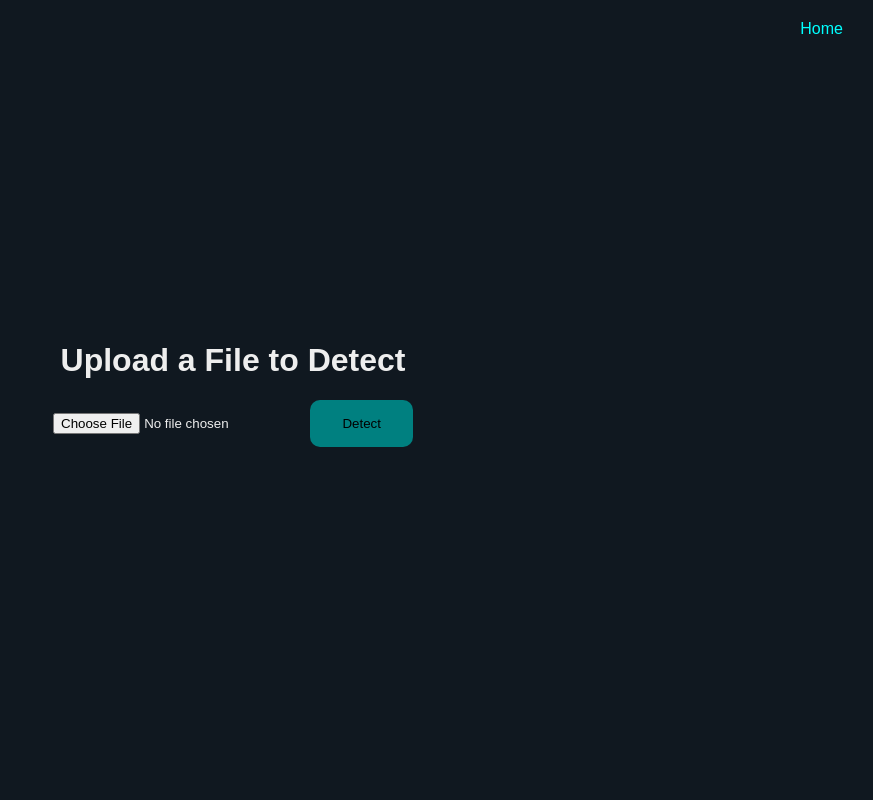
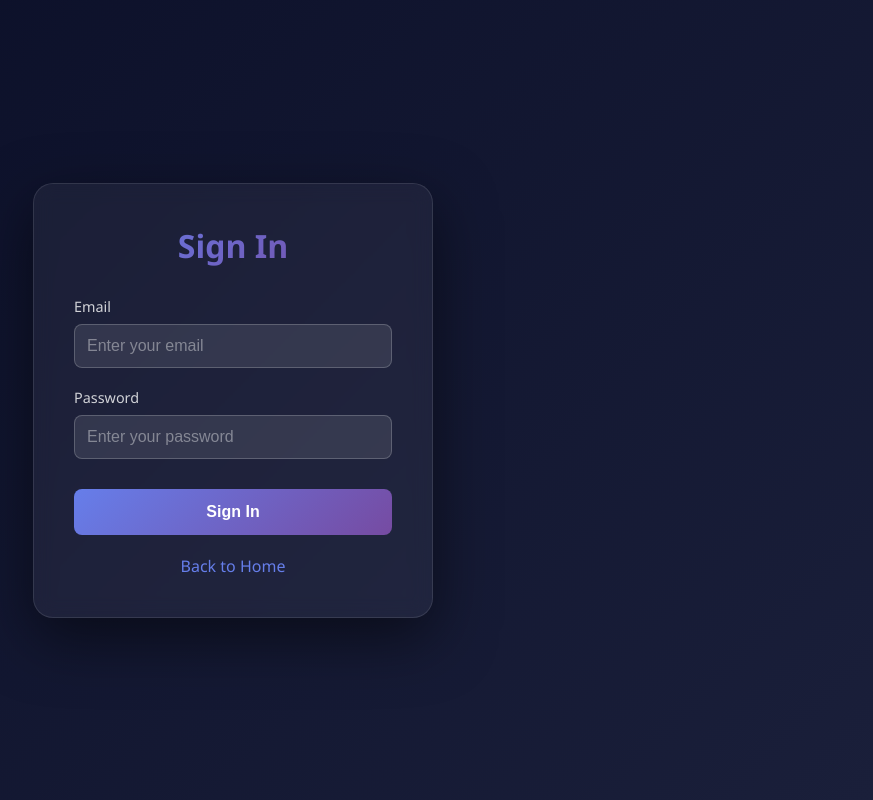
Before and after one commit to aqeefrusydan-hub/fyp-faceguardAI, a Flask app: page /extension in a window 1280 px wide. Shown: the whole page, without its empty margins (407-1280 px from the left). Run offline with Flask 3, Linux system fonts and the light colour scheme.

Commit message:
Refactor index.html for login functionality
Updated the HTML structure for the login page, including styles and form elements for user authentication.

```diff
--- a/templates/index.html
+++ b/templates/index.html
@@ -2,80 +2,160 @@
 <html lang="en">
 <head>
     <meta charset="UTF-8">
-  <meta name="viewport" content="width=device-width,initial-scale=1">
-  <title>Get Started - Deepfake</title>
+    <meta name="viewport" content="width=device-width, initial-scale=1.0">
+    <title>Sign In - DeepFake Detector</title>
     <style>
+        * {
+            margin: 0;
+            padding: 0;
+            box-sizing: border-box;
+        }
+
         body {
-      font-family: Arial, sans-serif;
-      background: #101820;
-      color: #eee;
-      margin: 0;
-      height: 100vh;
+            font-family: 'Segoe UI', Tahoma, Geneva, Verdana, sans-serif;
+            background: linear-gradient(135deg, #0a0e27 0%, #1a1f3a 100%);
+            min-height: 100vh;
             display: flex;
-      flex-direction: column;
+            justify-content: center;
             align-items: center;
-      justify-content: center;
+            color: white;
         }
-    nav {
-      position: absolute;
-      top: 20px;
-      right: 20px;
+
+        .login-container {
+            background: rgba(255, 255, 255, 0.05);
+            backdrop-filter: blur(10px);
+            border: 1px solid rgba(255, 255, 255, 0.1);
+            border-radius: 20px;
+            padding: 40px;
+            width: 90%;
+            max-width: 400px;
+            box-shadow: 0 20px 60px rgba(0, 0, 0, 0.5);
         }
-    nav a {
-      color: cyan;
-      margin: 0 10px;
+
+        h1 {
+            text-align: center;
+            margin-bottom: 30px;
+            font-size: 2rem;
+            background: linear-gradient(135deg, #667eea 0%, #764ba2 100%);
+            -webkit-background-clip: text;
+            -webkit-text-fill-color: transparent;
+        }
+
+        .form-group {
+            margin-bottom: 20px;
+        }
+
+        label {
+            display: block;
+            margin-bottom: 8px;
+            font-size: 0.9rem;
+            color: rgba(255, 255, 255, 0.8);
+        }
+
+        input {
+            width: 100%;
+            padding: 12px;
+            background: rgba(255, 255, 255, 0.1);
+            border: 1px solid rgba(255, 255, 255, 0.2);
+            border-radius: 8px;
+            color: white;
+            font-size: 1rem;
+            transition: all 0.3s;
+        }
+
+        input:focus {
+            outline: none;
+            border-color: #667eea;
+            background: rgba(255, 255, 255, 0.15);
+        }
+
+        input::placeholder {
+            color: rgba(255, 255, 255, 0.4);
+        }
+
+        .btn {
+            width: 100%;
+            padding: 14px;
+            background: linear-gradient(135deg, #667eea 0%, #764ba2 100%);
+            border: none;
+            border-radius: 8px;
+            color: white;
+            font-size: 1rem;
+            font-weight: 600;
+            cursor: pointer;
+            transition: all 0.3s;
+            margin-top: 10px;
+        }
+
+        .btn:hover {
+            transform: translateY(-2px);
+            box-shadow: 0 10px 30px rgba(102, 126, 234, 0.4);
+        }
+
+        .back-link {
+            text-align: center;
+            margin-top: 20px;
+        }
+
+        .back-link a {
+            color: #667eea;
             text-decoration: none;
+            transition: color 0.3s;
         }
-    nav a:hover { text-decoration: underline; }
-    button {
-      padding: 1rem 2rem;
-      border: none;
-      border-radius: 10px;
-      background: teal;
-      color: white
-      font-size: 1.2rem;
-      cursor: pointer;
+
+        .back-link a:hover {
+            color: #764ba2;
         }
-    button:hover { background: darkcyan; }
+
+        .error {
+            color: #ff6b6b;
+            font-size: 0.9rem;
+            margin-top: 10px;
+            display: none;
+        }
     </style>
 </head>
 <body>
-  <nav>
-    <a href="/">Home</a>
-  </nav>
-
-
-  <h1>Upload a File to Detect</h1>
-
-    <form id="uploadForm" action="/predict" method="post" enctype="multipart/form-data">
-
-        <input type="file" id="fileInput" name="file" accept="image/*">
-        <button type="submit">Detect</button>
+    <div class="login-container">
+        <h1>Sign In</h1>
+        <form id="loginForm">
+            <div class="form-group">
+                <label for="email">Email</label>
+                <input type="email" id="email" placeholder="Enter your email" required>
+            </div>
+            <div class="form-group">
+                <label for="password">Password</label>
+                <input type="password" id="password" placeholder="Enter your password" required>
+            </div>
+            <p class="error" id="error"></p>
+            <button type="submit" class="btn">Sign In</button>
         </form>
-
-    <p id="fileName"></p>
+        <div class="back-link">
+            <a href="/">Back to Home</a>
+        </div>
+    </div>
 
     <script>
-        const fileInput = document.getElementById('fileInput');
-        const fileName = document.getElementById('fileName');
-        const uploadForm = document.getElementById('uploadForm');
+        document.getElementById('loginForm').addEventListener('submit', function(e) {
+            e.preventDefault();
 
-        fileInput.addEventListener('change', () => {
-            if (fileInput.files.length > 0) {
-                fileName.textContent = "Selected file: " + fileInput.files[0].name;
+            const email = document.getElementById('email').value;
+            const password = document.getElementById('password').value;
+
+            // Simple validation (in a real app, this would be server-side)
+            if (email && password) {
+                // Set login state
+                localStorage.setItem('isLoggedIn', 'true');
+                localStorage.setItem('userEmail', email);
+
+                // Redirect to homepage
+                window.location.href = '/';
             } else {
-                fileName.textContent = "";
-            }
-        });
-
-        uploadForm.addEventListener('submit', (event) => {
-            if (fileInput.files.length === 0) {
-                event.preventDefault(); // stop form from submitting
-                alert("⚠️ Please select a file before clicking Detect!");
+                const error = document.getElementById('error');
+                error.textContent = 'Please fill in all fields';
+                error.style.display = 'block';
             }
         });
     </script>
 </body>
-
-</body>
 </html>
```
Lines whose indentation alone changed are shown as unchanged.
